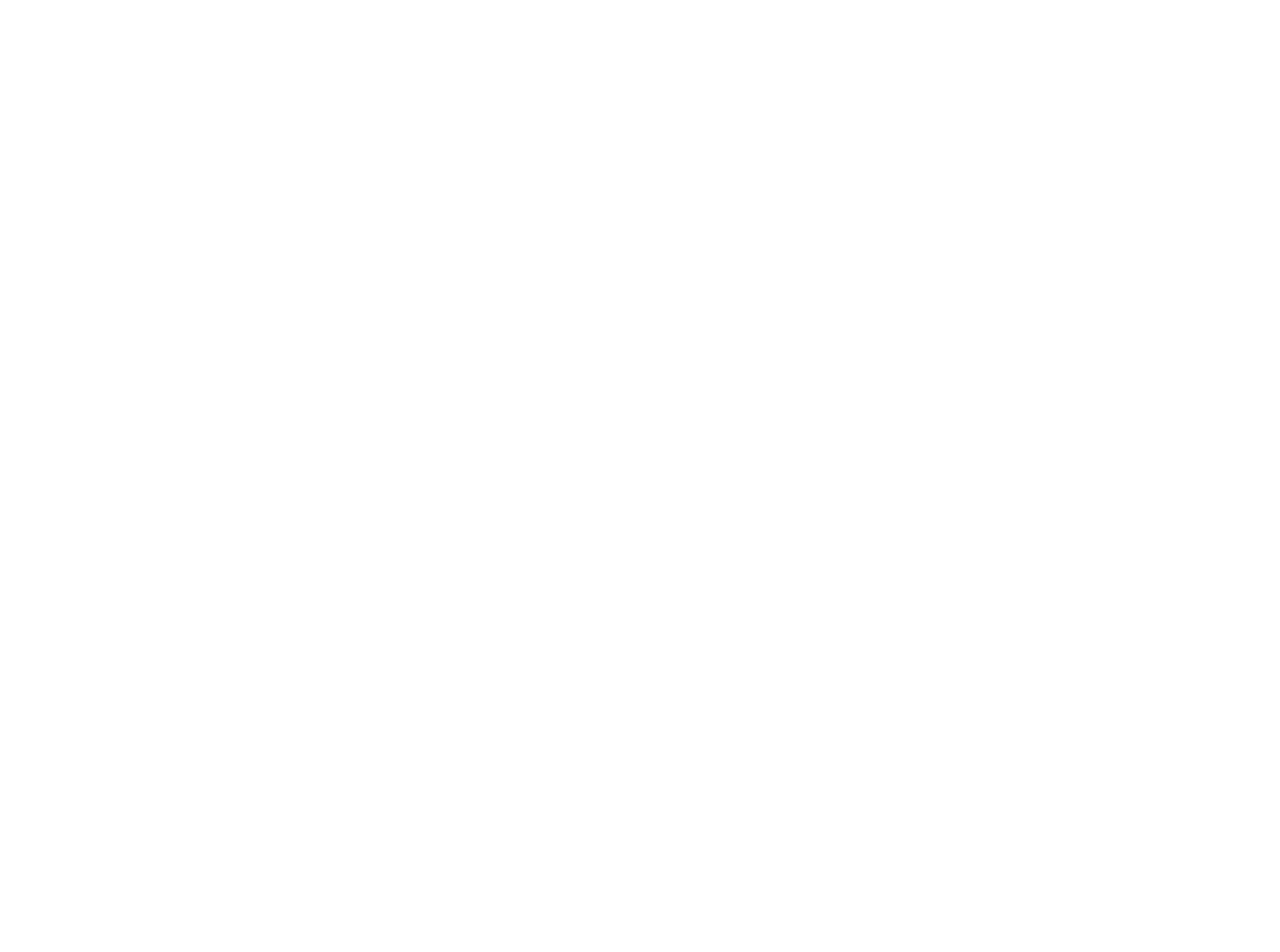
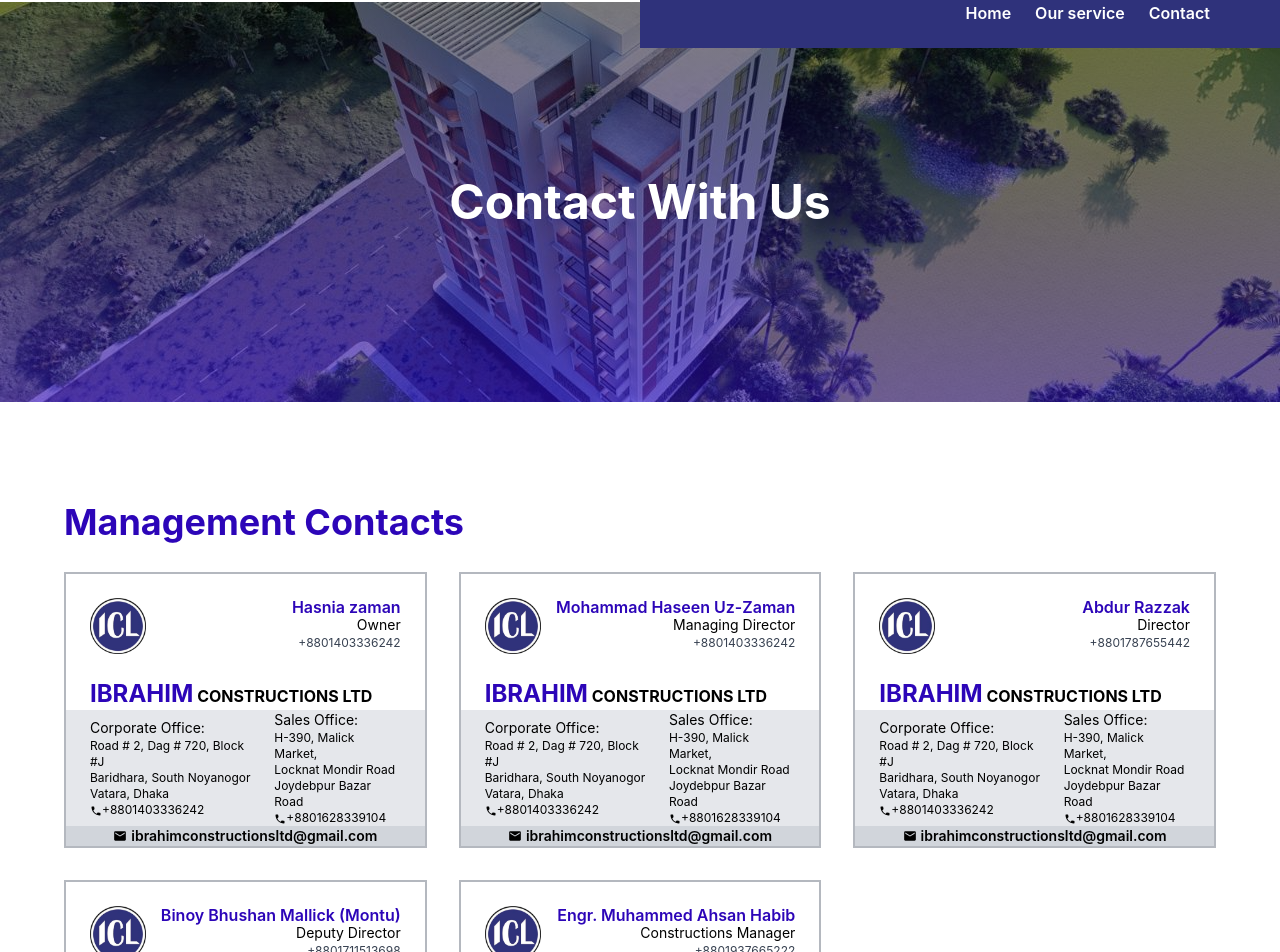
Before and after one commit to Farhad16/ibrahim-construction, a React (Create React App) app: page /contact-us in a window 1280 px wide. Before the commit this address had no page. Shown: the part 118-1070 px from the top of the page. Before the commit the page ends 800 px from the top, so only its background shows below. Built offline with nearby package versions, Linux system fonts and the light colour scheme.

Commit message:
feat: Contact page start creating - Banner section done - Management contact done

```diff
--- /dev/null
+++ b/src/components/contact/Card.tsx
@@ -0,0 +1,54 @@
+import React from "react";
+import PhoneIcon from "@mui/icons-material/Phone";
+import EmailIcon from "@mui/icons-material/Email";
+
+const Card = (props: any) => {
+  const { name, designation, phone1, phone2 } = props;
+
+  return (
+    <div className="flex flex-col border-2 border-gray-500 border-opacity-50 pt-4 sm:pt-6">
+      <div className="flex justify-between items-center px-4 sm:px-6">
+        <img src="/assets/circle-logo.png" alt="logo" className="w-14 h-14" />
+        <div className="flex flex-col justify-end text-right">
+          <p className="text-base text-global font-semibold leading-[87%]">
+            {name}
+          </p>
+          <p className="text-sm">{designation}</p>
+          <span className="text-xs text-gray-700">{phone1}</span>
+          {phone2 && <span className="text-xs text-gray-700">{phone2}</span>}
+        </div>
+      </div>
+      <h1 className="uppercase text-sm sm:text-base font-bold mt-6 px-4 sm:px-6">
+        <span className="text-global text-base sm:text-2xl">IBRAHIM</span>{" "}
+        Constructions ltd
+      </h1>
+      <div className="flex justify-between items-center gap-3 sm:gap-4 bg-gray-200 px-4 sm:px-6">
+        <p className="text-xs">
+          <span className="text-sm">Corporate Office:</span>
+          <br />
+          Road # 2, Dag # 720, Block #J <br />
+          Baridhara, South Noyanogor <br />
+          Vatara, Dhaka <br />
+          <PhoneIcon sx={{ fontSize: 12, fontWeight: "bold" }} />
+          +8801403336242
+        </p>
+        <p className="text-xs">
+          <span className="text-sm">Sales Office:</span>
+          <br />
+          H-390, Malick Market, <br />
+          Locknat Mondir Road <br />
+          Joydebpur Bazar Road
+          <br />
+          <PhoneIcon sx={{ fontSize: 12, fontWeight: "bold" }} />
+          +8801628339104
+        </p>
+      </div>
+      <div className="flex justify-center items-center gap-1 bg-gray-300 px-4 sm:px-6 text-sm font-semibold">
+        <EmailIcon sx={{ fontSize: 14, fontWeight: "bold" }} />
+        <span>ibrahimconstructionsltd@gmail.com</span>
+      </div>
+    </div>
+  );
+};
+
+export default Card;
--- a/src/components/homepage/About.tsx
+++ b/src/components/homepage/About.tsx
@@ -39,7 +39,7 @@
 
       <div className="flex flex-col gap-6">
         <h2 className="font-bold text-4xl capitalize text-global mt-[50px]">
-          Our Team
+          Executive Profiles
         </h2>
         <div className="divider" />
         <div className="grid grid-cols-1 sm:grid-cols-2 lg:grid-cols-3 xl:grid-cols-4 gap-8 mt-2">
--- a/src/constance/menu.ts
+++ b/src/constance/menu.ts
@@ -1,5 +1,5 @@
 export const pages = [
   { name: "Home", link: "/" },
   { name: "Our service", link: "/our-service" },
-  { name: "Contact", link: "/contact" },
+  { name: "Contact", link: "/contact-us" },
 ];
--- a/src/constance/people.ts
+++ b/src/constance/people.ts
@@ -18,3 +18,33 @@
     phone: "+8801787655442",
   },
 ];
+
+export const visitingCards = [
+  {
+    name: "Hasnia zaman",
+    designation: "Owner",
+    phone1: "+8801403336242",
+  },
+  {
+    name: "Mohammad Haseen Uz-Zaman",
+    designation: "Managing Director",
+    phone1: "+8801403336242",
+  },
+  {
+    name: "Abdur Razzak",
+    designation: "Director",
+    phone1: "+8801787655442",
+    // phone2: "+8801918982284",
+  },
+  {
+    name: "Binoy Bhushan Mallick (Montu)",
+    designation: "Deputy Director",
+    phone1: "+8801711513698",
+    // phone2: "+8801977513698",
+  },
+  {
+    name: "Engr. Muhammed Ahsan Habib",
+    designation: "Constructions Manager",
+    phone1: "+8801937665222",
+  },
+];
--- a/src/index.tsx
+++ b/src/index.tsx
@@ -5,6 +5,7 @@
 import Layout from "./components/Layout";
 import Home from "./pages/Home";
 import OurService from "./pages/OurService";
+import Contact from "./pages/Contact";
 
 const router = createBrowserRouter([
   {
@@ -19,6 +20,10 @@
         path: "/our-service",
         element: <OurService />,
       },
+      {
+        path: "/contact-us",
+        element: <Contact />,
+      },
     ],
   },
 ]);
--- /dev/null
+++ b/src/pages/Contact.tsx
@@ -0,0 +1,38 @@
+import React from "react";
+import { visitingCards } from "../constance/people";
+import Card from "../components/contact/Card";
+
+const Contact = () => {
+  return (
+    <div className="flex flex-col">
+      <div
+        style={{
+          background: `linear-gradient(rgba(0, 0, 0, 0.5), rgba(44, 5, 184, 0.6)), url('/assets/slide-img1.jpg')`,
+          backgroundSize: "cover",
+          backgroundRepeat: "no-repeat",
+          backgroundPosition: "center",
+          width: "100%",
+        }}
+        className="flex min-h-[300px] sm:min-h-[400px] justify-center items-center text-white font-bold"
+      >
+        <h1 className="text-4xl sm:text-5xl">Contact With Us</h1>
+      </div>
+
+      <div className="flex flex-col py-[100px]">
+        <div className="px-8 sm:px-16">
+          <h2 className="font-bold text-2xl sm:text-4xl capitalize text-global leading-[80%]">
+            Management Contacts
+          </h2>
+          <div className="divider my-[30px]" />
+        </div>
+        <div className="grid grid-cols-1 sm:grid-cols-2 xl:grid-cols-3 gap-6 sm:gap-8 px-8 sm:px-16">
+          {visitingCards.map((card) => (
+            <Card key={card.name} {...card} />
+          ))}
+        </div>
+      </div>
+    </div>
+  );
+};
+
+export default Contact;
```
Also changed, not shown: public/assets/circle-logo.png (added).
